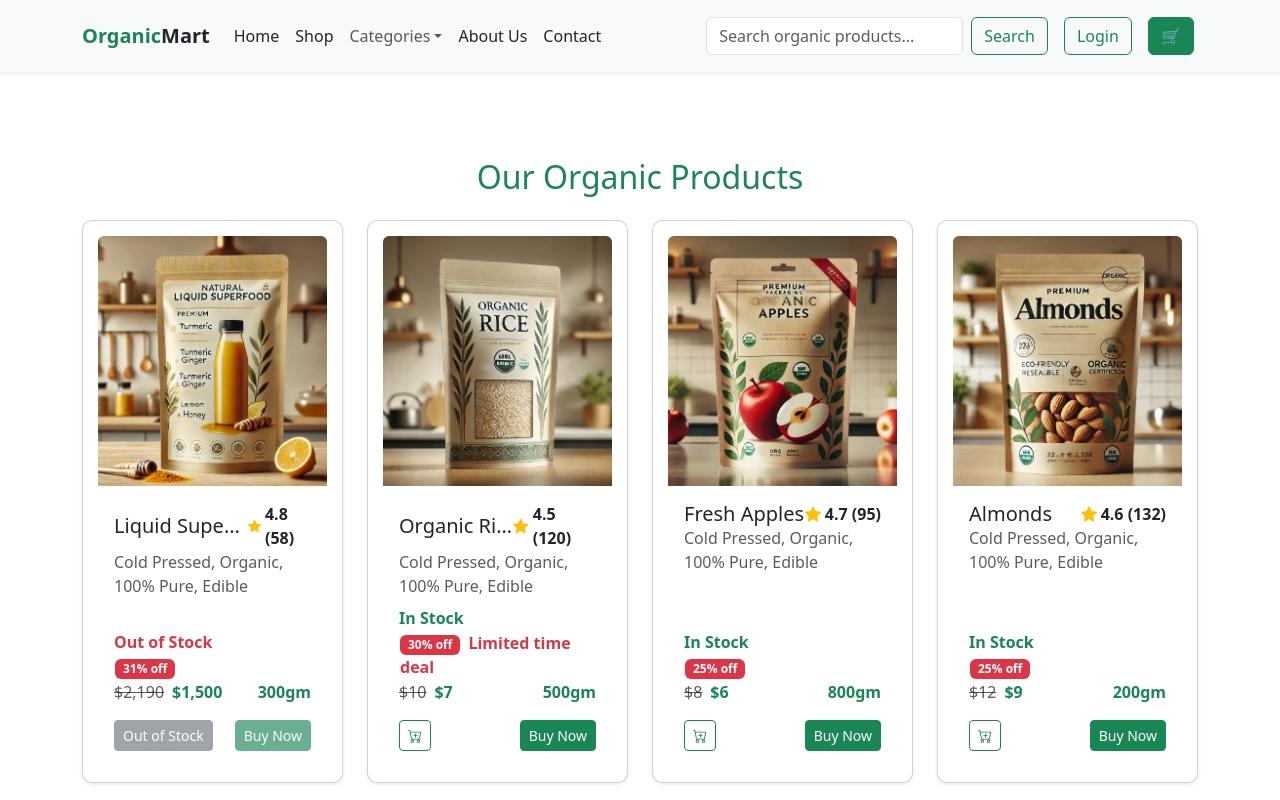
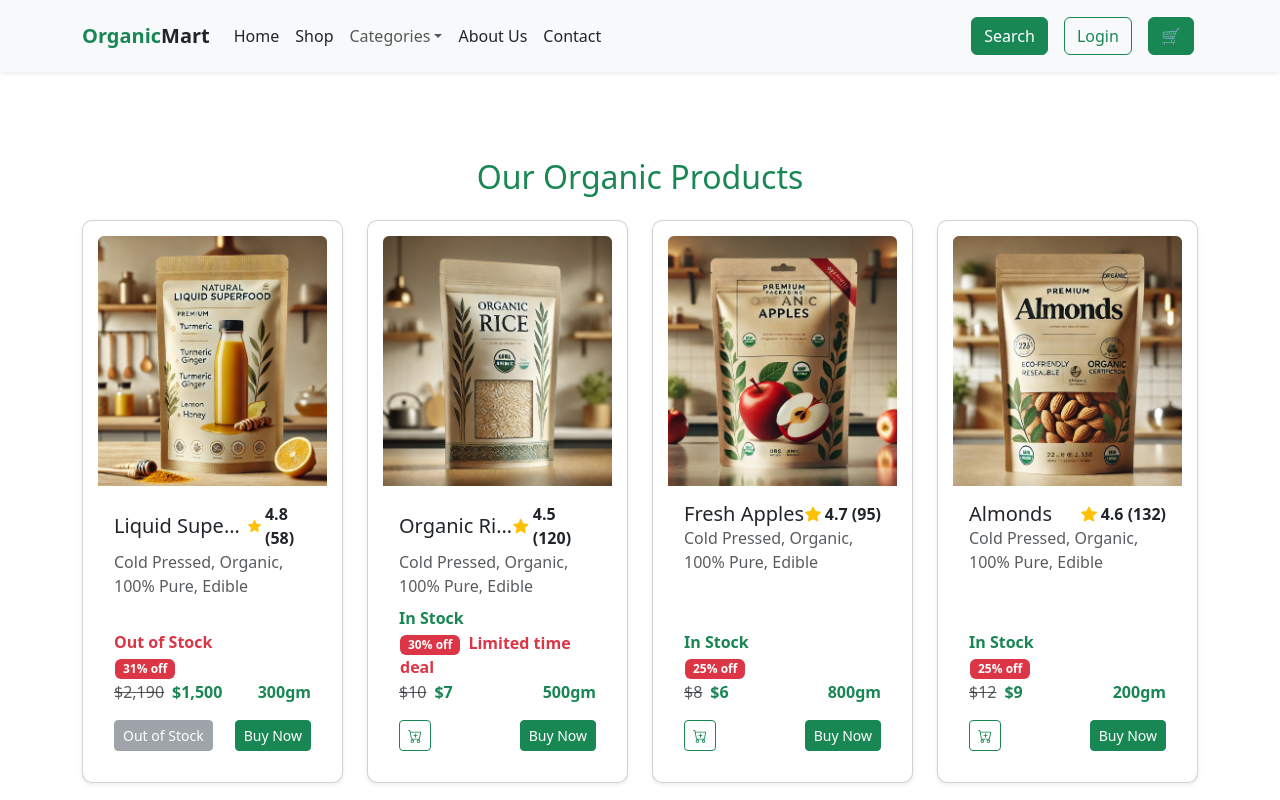
Before and after one commit to shaninishad1999/E-commere-Json-Website, a React (Vite) app: page /shop in a window 1280 px wide. Shown: the top 800 px of the page. Built offline with nearby package versions, Linux system fonts and the light colour scheme; data requests are answered from the project's data file.

Commit message:
working done

```diff
--- a/src/components/CustomNavbar.jsx
+++ b/src/components/CustomNavbar.jsx
@@ -82,13 +82,15 @@ const CustomNavbar = ({ onLoginClick }) => {
 
             {/* Search Bar */}
             <Form className="d-flex me-3">
-              <Form.Control
-                type="search"
-                placeholder="Search organic products..."
-                className="me-2"
-                aria-label="Search"
-              />
-              <Button variant="outline-success">Search</Button>
+
+            <Button
+                  as={Link}
+                  to="/productsearch"
+                  variant="success"
+                  className="position-relative"
+                >
+                  Search
+                </Button>
             </Form>
 
             {/* Login and Cart Buttons */}
--- a/src/components/Product.jsx
+++ b/src/components/Product.jsx
@@ -10,7 +10,7 @@ import styles from "../styles/Product.module.css";
 import { useDispatch, useSelector } from "react-redux";
 import { addtoCart, increaseQuantity, decreaseQuantity } from "../cartSlice";
 import toast from "react-hot-toast"; // ✅ Import toast
-import { useNavigate } from "react-router-dom";
+import { Link, useNavigate } from "react-router-dom";
 
 const Product = () => {
   const [products, setProducts] = useState([]);
@@ -150,6 +150,8 @@ const Product = () => {
                     )}
 
                     <Button
+                     as={Link}
+                  to="/checkout"
                       variant="success"
                       size="sm"
                       disabled={product.Product_Quantity === 0}
--- a/src/pages/Checkout.jsx
+++ b/src/pages/Checkout.jsx
@@ -16,7 +16,7 @@ const Checkout = () => {
     address: "",
     city: "",
     zip: "",
-    paymentMethod: "card",
+    paymentMethod: "cod",
   });
 
   const handleChange = (e) => {
--- a/src/pages/ProductSearch.jsx
+++ b/src/pages/ProductSearch.jsx
@@ -62,7 +62,7 @@ const ProductSearch = () => {
           placeholder="Search products..."
           className="form-control me-2"
         />
-        <Button variant="primary">Search</Button>
+        <Button   variant="success">Search</Button>
       </div>
 
       <Row className="g-4">
```
